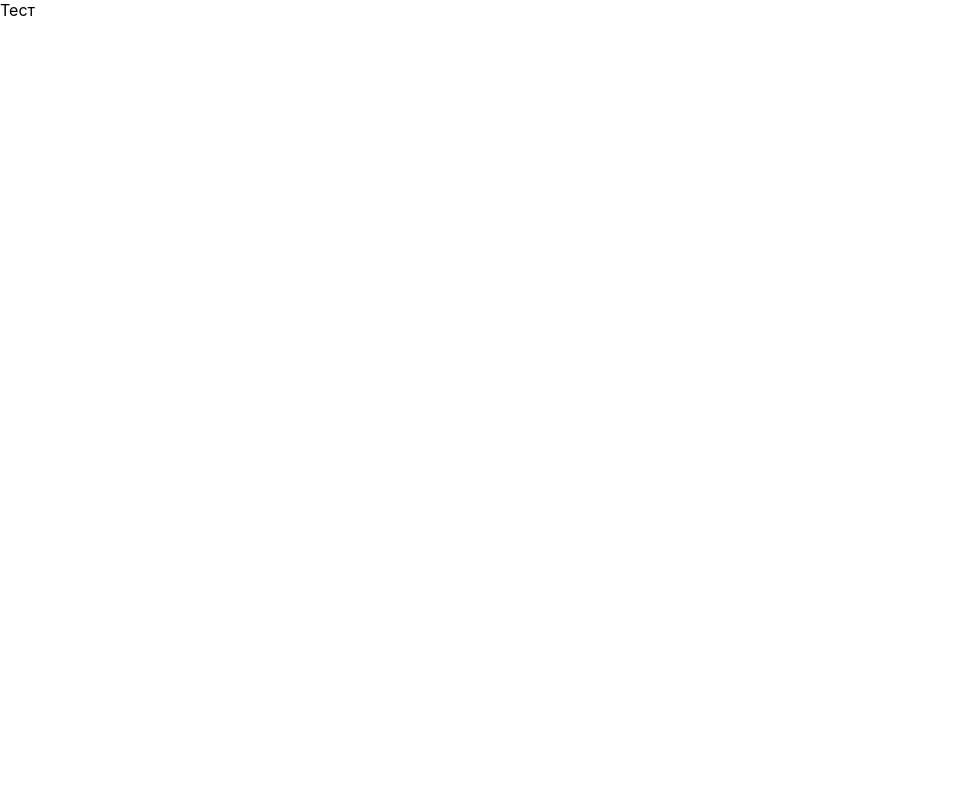
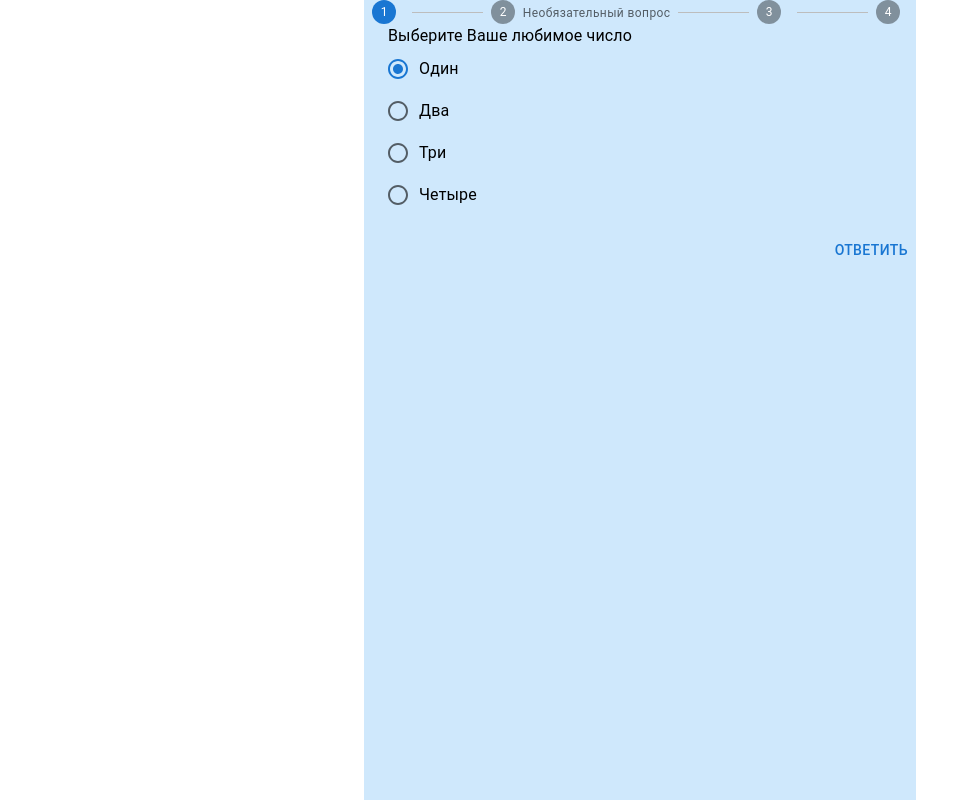
Before and after one commit to Ivkin-Alexey/mad-test, a React (Vite) app: page / in a window 1280 px wide. Shown: the whole page, without its empty margins (0-975 px from the left). Built offline with nearby package versions, Linux system fonts and the light colour scheme.

Commit message:
feat: implement stepper basic logic

```diff
--- a/package.json
+++ b/package.json
@@ -15,6 +15,9 @@
     "type-check": "tsc --noEmit"
   },
   "dependencies": {
+    "@emotion/react": "^11.13.3",
+    "@emotion/styled": "^11.13.0",
+    "@mui/material": "^6.1.2",
     "@reduxjs/toolkit": "^2.0.1",
     "react": "^18.2.0",
     "react-dom": "^18.2.0",
--- a/src/App.tsx
+++ b/src/App.tsx
@@ -1,6 +1,15 @@
+import { Box, Container } from "@mui/material"
+import Stepper from "./components/stepper/stepper"
+
 const App = () => {
+
   return (
-    <div>Тест</div>
+    <Container maxWidth="sm">
+      <Box sx={{ bgcolor: "#cfe8fc", height: "100vh" }} >
+        {/* <Header/> */}
+        <Stepper/>
+      </Box>
+    </Container>
   )
 }
 
--- /dev/null
+++ b/src/components/question/checkbox.tsx
@@ -0,0 +1,20 @@
+import { FormGroup, FormControlLabel, Checkbox } from "@mui/material"
+
+interface IProps {
+  options: string[]
+}
+
+function CheckBox(props: IProps) {
+  const { options } = props
+  return (
+    <FormGroup>
+      {options.map(el => {
+        return (
+          <FormControlLabel control={<Checkbox />} label={el} />
+        )
+      })}
+    </FormGroup>
+  )
+}
+
+export default CheckBox
--- /dev/null
+++ b/src/components/question/question.tsx
@@ -0,0 +1,56 @@
+import {
+  Box,
+  Container,
+  TextField,
+  Typography,
+} from "@mui/material"
+import type { IQuestion } from "../../models/models"
+import CheckBox from "./checkbox"
+import Radio from "./radio"
+import { useMemo } from "react"
+
+interface IProps {
+  question: IQuestion
+}
+
+function Question(props: IProps) {
+
+  const { topic, type, options } = props.question
+
+  const renderInputs = useMemo(() => {
+
+    if (type === "one" && options) {
+      return <Radio options={options} />
+    }
+
+    if (type === "multiple" && options) {
+      return <CheckBox options={options}/>
+    }
+
+    if (type === "singleLine") {
+      return <TextField id="outlined-basic" variant="outlined" />
+    }
+
+    if (type === "multiline") {
+      return (
+        <TextField
+          id="outlined-multiline-static"
+          multiline
+          rows={3}
+          defaultValue="Я очень хороший человек."
+        />
+      )
+    }
+
+    return null
+  }, [props.question])
+
+  return (
+    <Container>
+      <Typography>{topic}</Typography>
+      {renderInputs}
+    </Container>
+  )
+}
+
+export default Question
--- /dev/null
+++ b/src/components/question/radio.tsx
@@ -0,0 +1,37 @@
+import {
+  FormControl,
+  FormLabel,
+  RadioGroup,
+  FormControlLabel,
+  Radio as MUIRadio,
+} from "@mui/material"
+
+interface IProps {
+  options: string[]
+}
+
+function Radio(props: IProps) {
+  const { options } = props
+
+  return (
+    <FormControl>
+      <RadioGroup
+        aria-labelledby="demo-radio-buttons-group-label"
+        defaultValue={options[0]}
+        name="radio-buttons-group"
+      >
+        {options.map(el => {
+          return (
+            <FormControlLabel
+              value={el}
+              control={<MUIRadio />}
+              label={el}
+            />
+          )
+        })}
+      </RadioGroup>
+    </FormControl>
+  )
+}
+
+export default Radio
--- /dev/null
+++ b/src/components/stepper/control-buttons.tsx
@@ -0,0 +1,39 @@
+import { Box, Button, Typography } from "@mui/material";
+
+interface IProps {
+  isStepOptional: boolean | undefined,
+  handleSkip: () => void,
+  handleNext: () => void,
+}
+
+function ControlButtons(props: IProps) {
+
+const {isStepOptional = false, handleSkip, handleNext} = props
+
+  return (
+    <>
+      <Box sx={{ display: "flex", flexDirection: "row", pt: 2 }}>
+        {/* <Button
+                color="inherit"
+                disabled={activeStep === 0}
+                onClick={handleBack}
+                sx={{ mr: 1 }}
+              >
+                На
+              </Button> */}
+        <Box sx={{ flex: "1 1 auto" }} />
+        {isStepOptional && (
+          <Button color="inherit" onClick={handleSkip} sx={{ mr: 1 }}>
+            Пропустить
+          </Button>
+        )}
+        <Button onClick={handleNext}>
+          {/* {isFinal ? "Завершить" : "Ответить"} */}
+          Ответить
+        </Button>
+      </Box>
+    </>
+  )
+}
+
+export default ControlButtons
--- /dev/null
+++ b/src/components/stepper/finish-modal.tsx
@@ -0,0 +1,21 @@
+import { Box, Button, Typography } from "@mui/material";
+
+interface IProps {
+    handleReset: () => void
+}
+
+function FinishModal(props: IProps) {
+    return (
+        <>
+          <Typography sx={{ mt: 2, mb: 1 }}>
+            Поздравляем! Вы прошли тест!
+          </Typography>
+          <Box sx={{ display: "flex", flexDirection: "row", pt: 2 }}>
+            <Box sx={{ flex: "1 1 auto" }} />
+            <Button onClick={props.handleReset}>Начать заново</Button>
+          </Box>
+        </>
+      )
+}
+
+export default FinishModal
--- /dev/null
+++ b/src/components/stepper/stepper.tsx
@@ -0,0 +1,88 @@
+import * as React from "react"
+import Box from "@mui/material/Box"
+import MUIStepper from "@mui/material/Stepper"
+import Step from "@mui/material/Step"
+import StepLabel from "@mui/material/StepLabel"
+import Typography from "@mui/material/Typography"
+import FinishModal from "./finish-modal"
+import ControlButtons from "./control-buttons"
+import questions from "../../db"
+import Question from "../question/question"
+
+export default function Stepper() {
+  const [activeStep, setActiveStep] = React.useState(0)
+  const [skipped, setSkipped] = React.useState(new Set<number>())
+
+  const isStepSkipped = (step: number) => {
+    return skipped.has(step)
+  }
+
+  const isStepOptional = (step: number) => {
+    return questions[step].isOptional ?? false
+  }
+
+  const isFinish = (step: number) => {
+    return questions.length === step
+  }
+
+  const handleNext = () => {
+    let newSkipped = skipped
+    if (isStepSkipped(activeStep)) {
+      newSkipped = new Set(newSkipped.values())
+      newSkipped.delete(activeStep)
+    }
+
+    setActiveStep(prevActiveStep => prevActiveStep + 1)
+    setSkipped(newSkipped)
+  }
+
+  const handleSkip = () => {
+    setActiveStep(prevActiveStep => prevActiveStep + 1)
+    setSkipped(prevSkipped => {
+      const newSkipped = new Set(prevSkipped.values())
+      newSkipped.add(activeStep)
+      return newSkipped
+    })
+  }
+
+  const handleReset = () => {
+    setActiveStep(0)
+  }
+
+  return (
+    <Box sx={{ width: "100%" }}>
+      <MUIStepper activeStep={activeStep}>
+        {questions.map((el, index) => {
+          const stepProps: { completed?: boolean } = {}
+          const labelProps: {
+            optional?: React.ReactNode
+          } = {}
+          if (el.isOptional) {
+            labelProps.optional = (
+              <Typography variant="caption">Необязательный вопрос</Typography>
+            )
+          }
+          if (isStepSkipped(index)) {
+            stepProps.completed = false
+          }
+          return (
+            <Step key={index} {...stepProps}>
+              <StepLabel {...labelProps} />
+            </Step>
+          )
+        })}
+      </MUIStepper>
+      {!isFinish(activeStep) && (
+        <>
+          <Question question={questions[activeStep]} />
+          <ControlButtons
+            isStepOptional={isStepOptional(activeStep)}
+            handleSkip={handleSkip}
+            handleNext={handleNext}
+          />
+        </>
+      )}
+      {isFinish(activeStep) && <FinishModal handleReset={handleReset} />}
+    </Box>
+  )
+}
--- /dev/null
+++ b/src/db.ts
@@ -0,0 +1,25 @@
+const questions = [
+    {
+        type: "one",
+        topic: "Выберите Ваше любимое число",
+        options: ["Один", "Два", "Три", "Четыре"],
+        time: 60
+    },
+    {
+        type: "multiple",
+        topic: "Выберите Ваше любимое животное",
+        options: ["Кот", "Собака", "Попугай", "Хомяк"],
+        isOptional: true
+    },
+    {
+        type: "singleLine",
+        topic: "Напишите Ваше имя",
+    },
+    {
+        type: "multiline",
+        topic: "Расскажите о себе",
+        time: 120
+    },
+]
+
+export default questions
--- /dev/null
+++ b/src/models/models.ts
@@ -0,0 +1,7 @@
+export interface IQuestion {
+    type: string
+    topic: string
+    options?: string[]
+    time?: number
+    isOptional?: boolean
+}
```
Also changed, not shown: src/pages/test.tsx (added), 1 other file (tests, documents, lock files or other folders).
